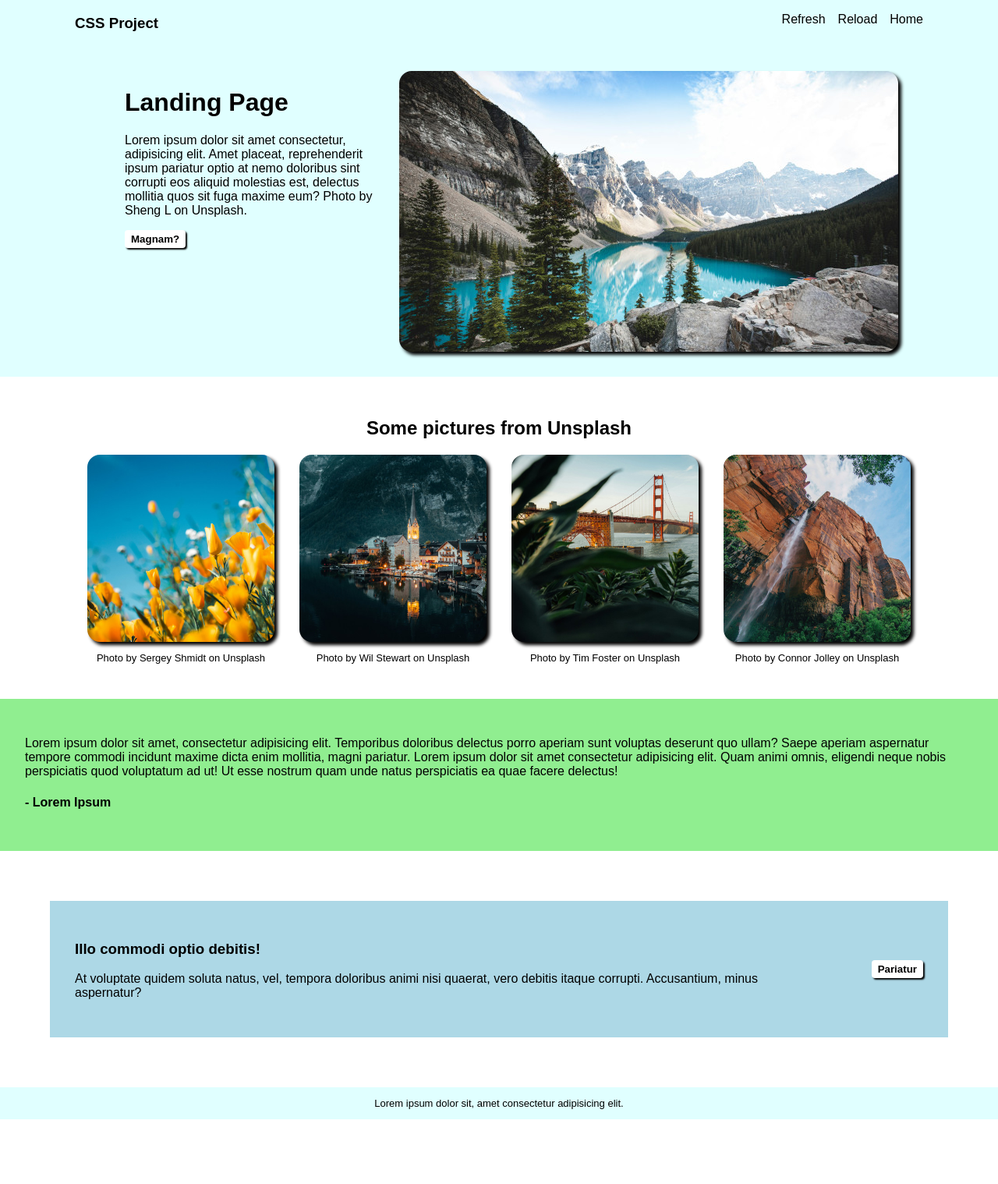
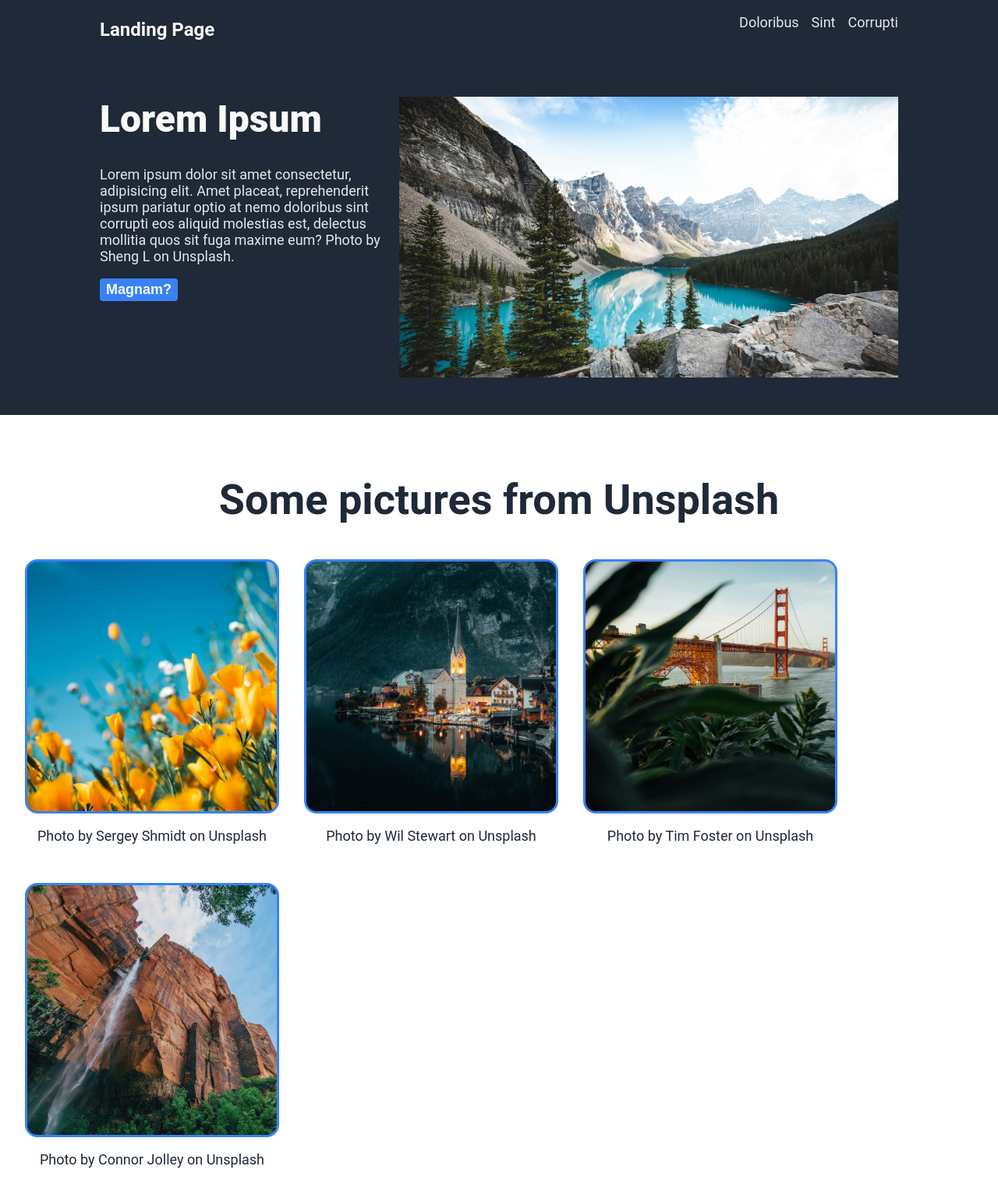
Before and after one commit to aromicmohanan/landing-page, a plain HTML site: page index.html in a window 1280 px wide. Shown: the top 1518 px of the page at 78% size. Before the commit the page ends 1435 px from the top, so only its background shows below. Drawn offline with Linux system fonts and the light colour scheme.

Commit message:
Change colors and fonts to match exact specifications

```diff
--- a/index.html
+++ b/index.html
@@ -9,16 +9,16 @@
 
 <body>
     <div class="header">
-        <h3>CSS Project</h3>
+        <h3>Landing Page</h3>
         <ul>
-            <li><a href="./index.html">Refresh</a></li>
-            <li><a href="./index.html">Reload</a></li>
-            <li><a href="./index.html">Home</a></li>
+            <li><a href="./index.html">Doloribus</a></li>
+            <li><a href="./index.html">Sint</a></li>
+            <li><a href="./index.html">Corrupti</a></li>
         </ul>
     </div>
     <div class="section-1">
         <div class="text">
-            <h1>Landing Page</h1>
+            <h1>Lorem Ipsum</h1>
             <p>Lorem ipsum dolor sit amet consectetur, adipisicing elit. Amet placeat, reprehenderit ipsum pariatur
                 optio at nemo doloribus sint corrupti eos aliquid molestias est, delectus mollitia quos sit fuga maxime
                 eum? Photo by <a
--- a/styles.css
+++ b/styles.css
@@ -1,18 +1,26 @@
+body {
+    margin: 0;
+    display: flex;
+    flex-direction: column;
+    font-family: 'Roboto', sans-serif
+}
+
 .image {
     width: 640px;
     height: 360px;
     background-color: lightgreen;
-    border-radius: 16px;
     flex-shrink: 0;
-    box-shadow: 4px 4px 4px;
 }
 
 .i2,
 .i3,
 .i4,
 .i5 {
-    width: 240px;
-    height: 240px;
+    width: 320px;
+    height: 320px;
+    border-style: solid;
+    border-color: #3882f6;
+    border-radius: 16px;
 }
 
 .i1 {
@@ -41,29 +49,35 @@
     background-size: cover;
 }
 
-body {
-    margin: 0;
-    display: flex;
-    flex-direction: column;
-    font-family: Arial, Helvetica, sans-serif;
-}
-
 .header,
 .section-1,
 .footer {
-    background-color: lightcyan;
+    background-color: #1F2937;
+    font-size: 18px;
+    color: #E5E7EB;
 }
 
 a {
-    color: black;
+    color: #1F2937;
     text-decoration: none;
+}
+
+.header a,
+.section-1 a,
+.footer a {
+    color: #E5E7EB;
 }
 
 .header {
     display: flex;
     justify-content: space-between;
-    padding: 0 6rem;
+    padding: 0 8rem;
     flex-wrap: wrap;
+}
+
+.header h3 {
+    font-size: 24px;
+    color: #F9FAF8;
 }
 
 .header ul {
@@ -75,11 +89,17 @@ a {
 
 .section-1 {
     display: flex;
-    padding: 0 8rem;
+    padding: 1rem 8rem;
 }
 
 .section-1 .text {
-    margin: 2rem;
+    margin-right: 1rem;
+}
+
+.section-1 h1 {
+    font-size: 48px;
+    color: #F9FAF8;
+    font-weight: 900;
 }
 
 .section-2 {
@@ -87,6 +107,9 @@ a {
     flex-direction: column;
     align-items: center;
     padding: 2rem;
+    font-size: 36px;
+    color: #1F2937;
+    font-weight: 900;
 }
 
 .cards {
@@ -96,14 +119,21 @@ a {
 }
 
 .card {
-    width: 240px;
     text-align: center;
-    font-size: small;
+    font-size: 18px;
+    font-weight: normal;
 }
 
 .section-3 {
-    background-color: lightgreen;
+    background-color: #E5E7EB;
     padding: 2rem;
+    font-size: 36px;
+    color: #1F2937;
+}
+
+.section-3 p {
+    font-style: italic;
+    font-weight: lighter;
 }
 
 .section-4 {
@@ -113,7 +143,7 @@ a {
 }
 
 .section-4 .banner {
-    background-color: lightblue;
+    background-color: #3882f6;
     padding: 2rem;
     display: flex;
     justify-content: space-between;
@@ -122,19 +152,26 @@ a {
     width: fit-content;
     height: fit-content;
     margin: 4rem;
+    color: #E5E7EB;
+    font-size: 18px;
 }
 
 button {
-    background-color: white;
+    background-color: #3882f6;
     border-style: solid;
     padding: 4px 8px;
     border-radius: 4px;
     font-weight: bold;
     border-style: none;
-    box-shadow: 2px 2px 2px black;
+    color: #F9FAF8;
+    font-size: 18px;
+}
+
+.banner button {
+    border-style: solid;
+    border-color: #E5E7EB;
 }
 
 .footer {
-    font-size: small;
     text-align: center;
 }
```
